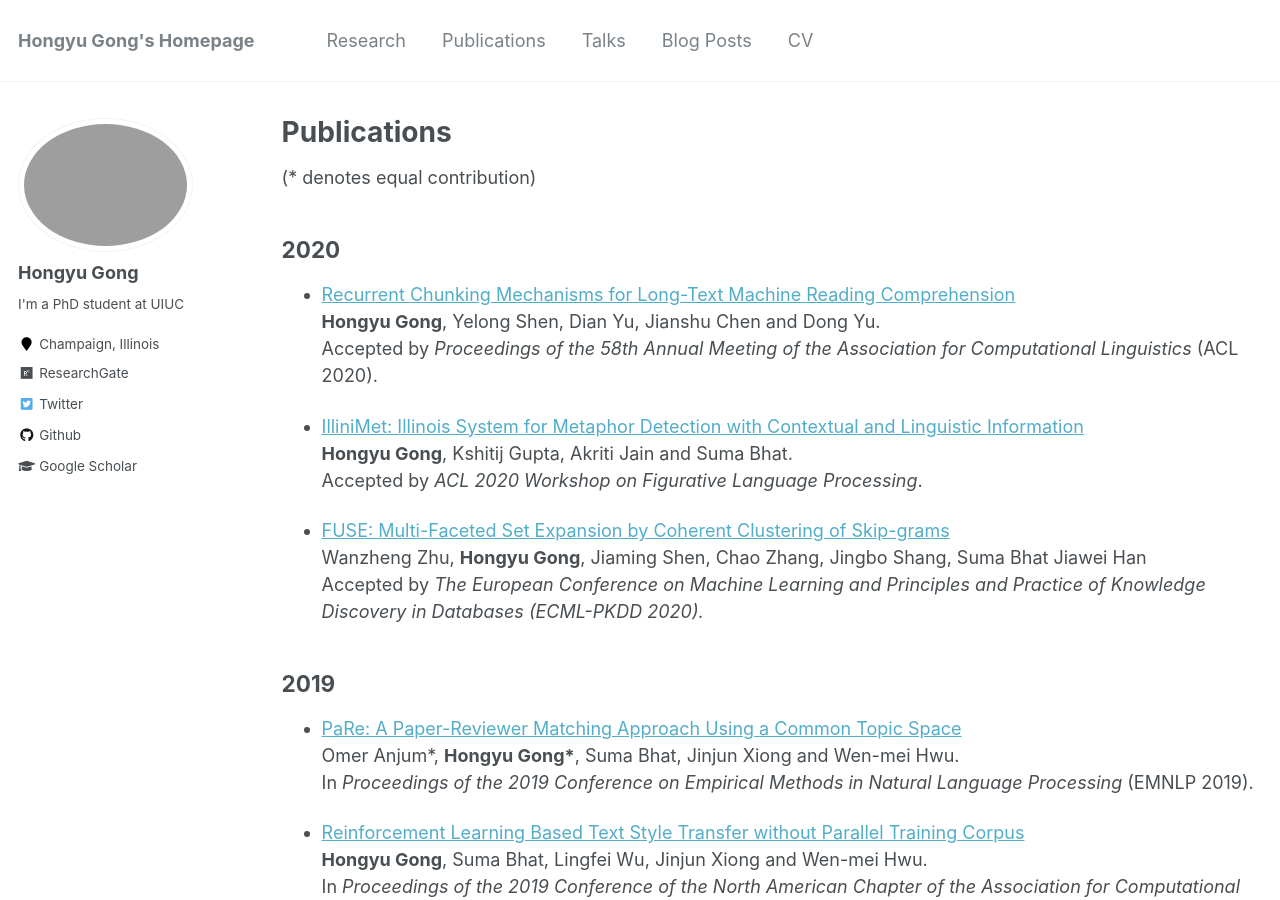
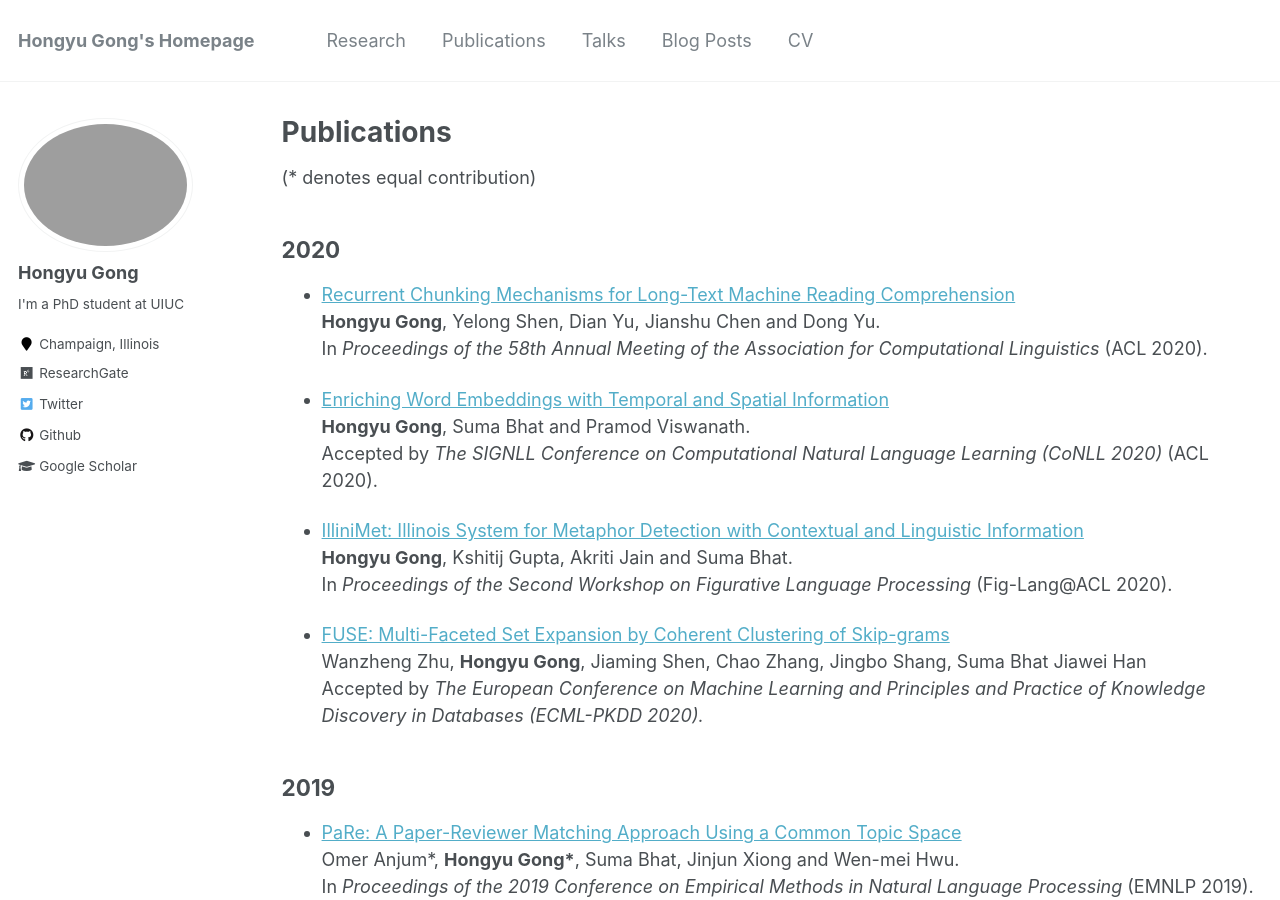
Before and after one commit to HongyuGong/HongyuGong.github.io, a Jekyll site: the page built from _pages/publications.md, in a window 1280 px wide and 900 px high. Built offline with Jekyll 4.4.1, drawn with Linux system fonts in a browser that asks for light colours.

Commit message:
Update publications.md

```diff
--- a/_pages/publications.md
+++ b/_pages/publications.md
@@ -20,11 +20,15 @@ author_profile: true
 ## 2020
 * [Recurrent Chunking Mechanisms for Long-Text Machine Reading Comprehension](https://www.aclweb.org/anthology/2020.acl-main.603/) <br>
 <b>Hongyu Gong</b>, Yelong Shen, Dian Yu, Jianshu Chen and Dong Yu. <br>
-Accepted by <i>Proceedings of the 58th Annual Meeting of the Association for Computational Linguistics</i> (ACL 2020).
+In <i>Proceedings of the 58th Annual Meeting of the Association for Computational Linguistics</i> (ACL 2020).
+
+* [Enriching Word Embeddings with Temporal and Spatial Information](To appear soon) <br>
+<b>Hongyu Gong</b>, Suma Bhat and Pramod Viswanath. <br>
+Accepted by <i>The SIGNLL Conference on Computational Natural Language Learning (CoNLL 2020)</i> (ACL 2020).
 
 * [IlliniMet: Illinois System for Metaphor Detection with Contextual and Linguistic Information](https://www.aclweb.org/anthology/2020.figlang-1.21/) <br>
 <b>Hongyu Gong</b>, Kshitij Gupta, Akriti Jain and Suma Bhat. <br>
-Accepted by <i> ACL 2020 Workshop on Figurative Language Processing</i>.
+In <i>Proceedings of the Second Workshop on Figurative Language Processing</i> (Fig-Lang@ACL 2020).
 
 * [FUSE: Multi-Faceted Set Expansion by Coherent Clustering of Skip-grams](https://arxiv.org/abs/1910.04345) <br>
 Wanzheng Zhu, <b>Hongyu Gong</b>, Jiaming Shen, Chao Zhang, Jingbo Shang, Suma Bhat Jiawei Han <br>
```
